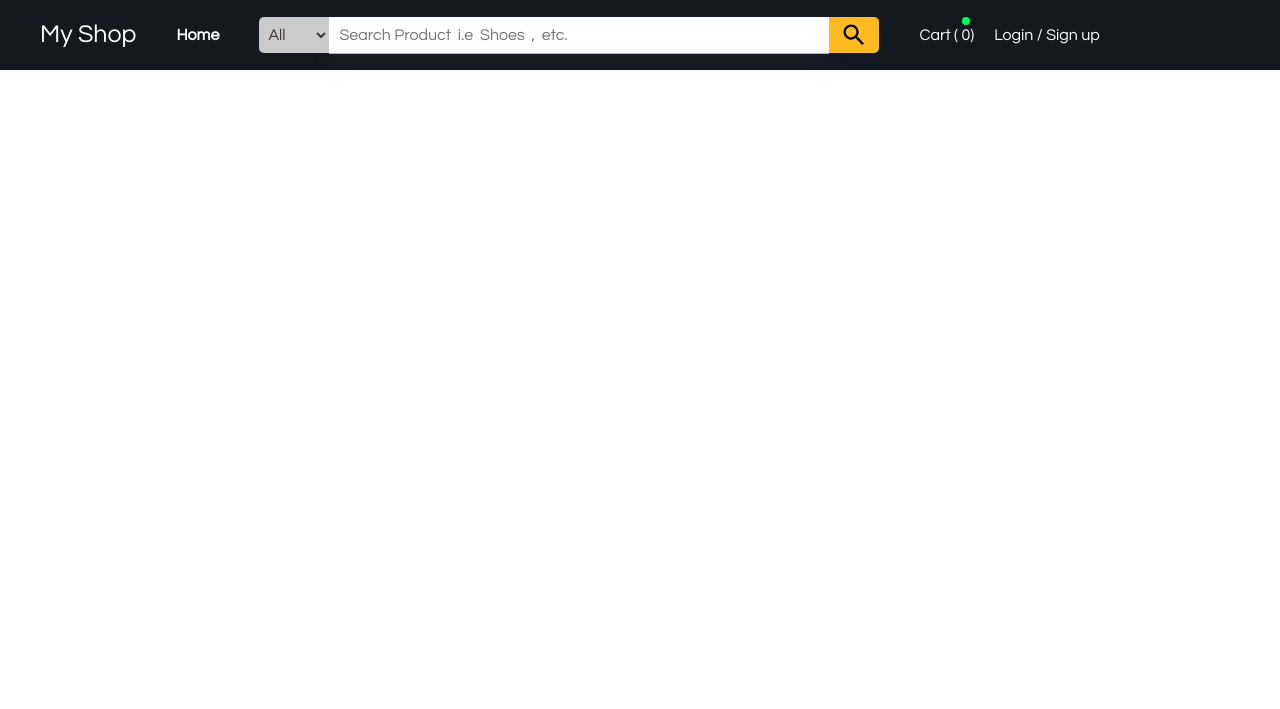
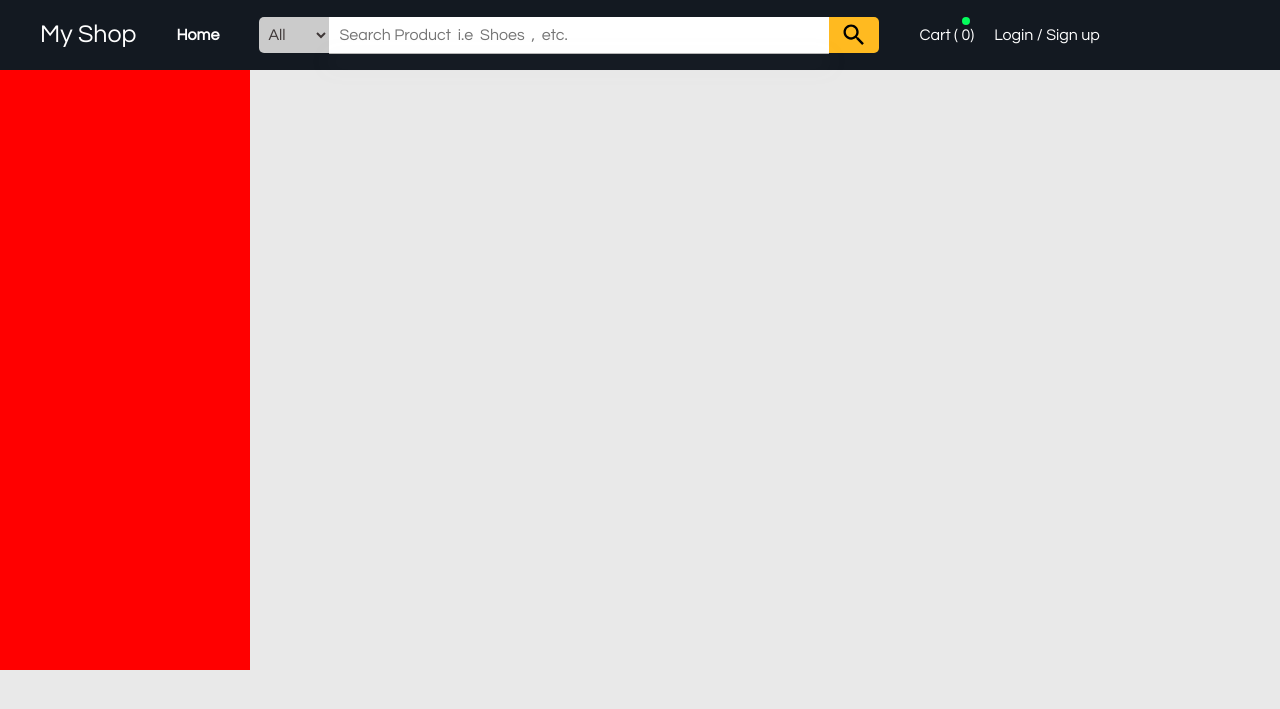
Before and after one commit to Manish78199/MyShop, a Django app: page /find/1/ in a window 1280 px wide. Shown: the top 709 px of the page. Run offline with Django 3.2, Linux system fonts and the light colour scheme; data comes from the database, SQL or seed files in the repository; both versions use the stored data as it was after the commit.

Commit message:
16-Nov-22

```diff
--- a/MyShop/templates/pages/Checkout.html
+++ b/MyShop/templates/pages/Checkout.html
@@ -59,7 +59,7 @@
                 <input type="hidden" name="tprice" id="tprice">
                 <div class="mb-3">
                     <label for="Name">Full Name </label>
-                    <input type="text" class="form-control" id="email" placeholder="Manish" name="username">
+                    <input type="text" class="form-control" id="email" placeholder="Manish" name="username" required>
                     <div class="invalid-feedback">
                         Please enter a valid Name for shipping updates.
                     </div>
@@ -68,7 +68,7 @@
                 <div class="mb-3">
                     <label for="number">Contact Number<span class="text-muted">(required)</span></label>
                     <input type="number" class="form-control" id="number" name="number" placeholder="985xxxxx56"
-                        maxlength="10">
+                        maxlength="10" required>
                     <div class="invalid-feedback">
                         Please enter a valid email address for shipping updates.
                     </div>
--- a/MyShop/templates/pages/Find.html
+++ b/MyShop/templates/pages/Find.html
@@ -1,6 +1,33 @@
 {% extends 'Nav.html' %}
 {% block title %} My Shop | {{value}}{% endblock %}
 {% block css %}
+
+body{
+background-color: rgb(233, 233, 233);
+}
+
+.main_con{
+    display:flex;
+    column-gap:20px;
+}
+
+
+
+.Filter_box_con{
+    width:250px;
+    background-color:red;
+    height:600px;
+}
+
+.column{
+       display: flex;
+    padding-top: 20px;
+    max-width: 75%;
+    min-width: 70%;
+    row-gap: 10px;
+    flex-direction: column;
+
+}
 .prod_image_con {
 
 width: 100%;
@@ -11,13 +38,50 @@
 background-repeat: no-repeat;
 
 }
+
+
+.cart_item {
+box-shadow: 0 0 7px 0px lightgrey;
+border-radius:5px;
+padding:10px;
+display: flex;
+min-height: 270px;
+max-height: 500px;
+/* width: 800px;*/
+background-color: rgb(255, 255, 255);
+
+}
+
+
+.img_con {
+ width: 300px;
+height: inherit;
+
+background-position: center;
+background-size: contain;
+background-repeat: no-repeat;
+}
+
+.cart_deatil_con {
+width: 60%;
+height: inherit;
+}
+
+
+
+
 {% endblock %}
 {% block body %}
 
-<div>
-    <div class="row">
+<div class="main_con">
+   <div class="Filter_box_con">
+
+   </div>
+
+
+    <div class="column" >
         {% for i in prod %}
-        <div class="card products" style="width: 18rem;padding:4px;cursor:pointer;" itemNo={{i.id}}>
+        <!-- <div class="card products" style="width: 18rem;padding:4px;cursor:pointer;" itemNo={{i.id}}>
             <div class="prod_image_con" style="background-image: url(/media/{{i.product_image}});"></div>
             <div class="card-body" style="text-align:center">
                 <h5 class="card-title">{{i.product_Name}}</h5>
@@ -28,7 +92,30 @@
         </div>
           {% if forloop.counter|divisibleby:4 and forloop.counter > 0 and not forloop.last %}
           </div><div class="row">
-          {% endif %}
+          {% endif %}      -->
+
+        <div class="cart_item container" id="PI7">
+            <div class="img_con"
+                style="background-image: url(/media/{{i.product_image}});">
+                </div>
+            <div class="cart_deatil_con">
+                <h3>{{i.product_Name}}</h3>
+                <h5>{{i.product_details}}</h5>
+                <p>
+                    <del style="color: #88898b;">350</del>
+                    &nbsp;
+                    <span>29% <strong>off</strong></span>
+                </p>
+                <h3 style="margin: 0px;">&#8377;{{i.product_price}}</h3>
+
+
+
+            </div>
+        </div>
+
+
+
+
         {% endfor %}
     </div>
 </div>
--- a/MyShop/templates/pages/Nav.html
+++ b/MyShop/templates/pages/Nav.html
@@ -25,9 +25,13 @@
     height: 100%;
     position: fixed;
     width: 100%;
-    z-index: 10;
+    z-index: 9;
     background-color: #18131354;
     }
+
+
+
+
     {% block css %}
 
       {% endblock %}
@@ -105,10 +109,10 @@
           <!-- <a href="/logout/">Logout</a> -->
 
           <div class="dropdown show">
-          <a class="btn btn-secondary dropdown-toggle" href="#" role="button" id="dropdownMenuLink"
+          <button class="btn btn-secondary dropdown-toggle" href="#" role="button" id="dropdownMenuLink"
             data-toggle="dropdown" aria-haspopup="true" onclick="menuToggle()" aria-expanded="false">
             Hii , {{user}}
-          </a>
+          </button>
 
           <div class="dropdown-menu" id="cartmenu" aria-labelledby="dropdownMenuLink">
 
--- a/MyShop/templates/pages/static/index.css
+++ b/MyShop/templates/pages/static/index.css
@@ -8,8 +8,10 @@
 }
 
 #mainNav {
+    z-index: 10;
     display: flex;
-
+    position:sticky;
+    top: 0px;
     background-color: #131921;
     width: 100%;
     justify-content: center;
```
Also changed, not shown: MyShop/templates/pages/Cart.html (+36 -9 lines), MyShop/templates/pages/Status.html (+11 -4 lines), MyShop/templates/pages/index.html (+33 -7 lines), MyShop/templates/pages/static/img/shopping_cart.svg (added), MyShop/templates/pages/static/img/shopping_cart_white.svg (added), db.sqlite3.
